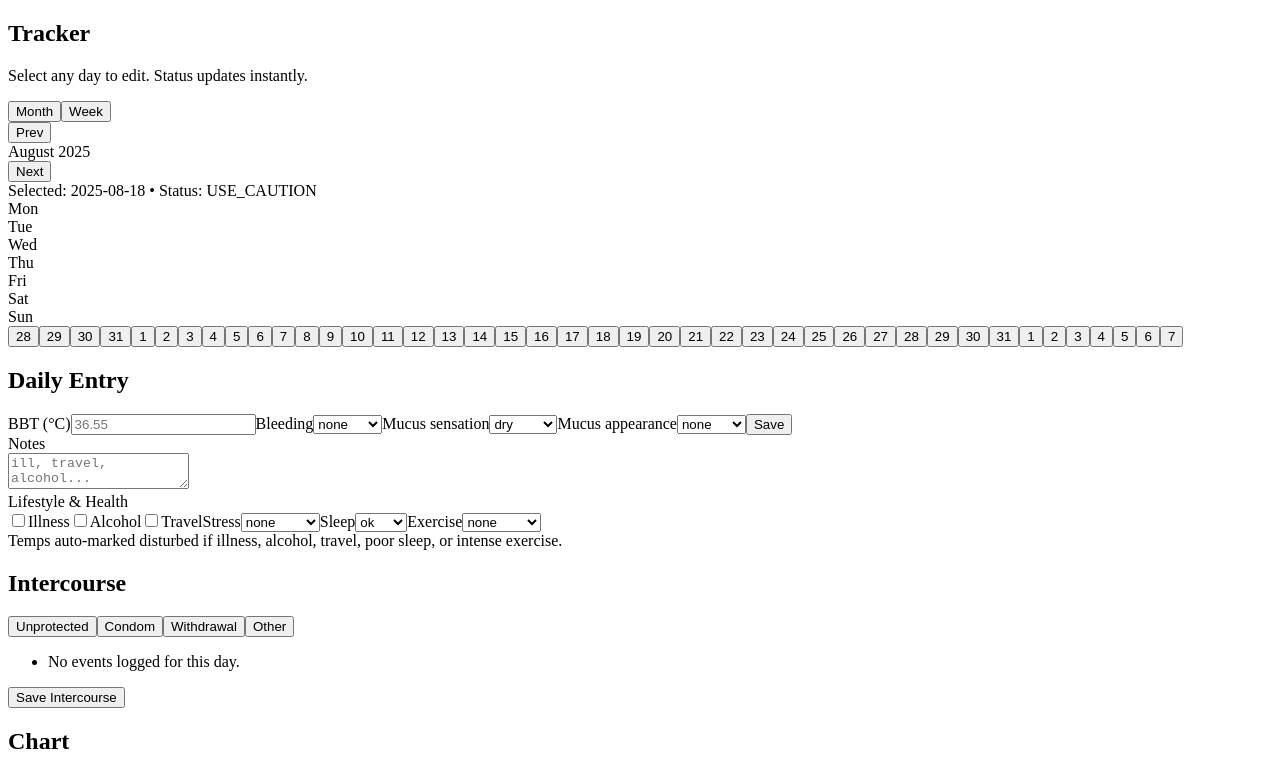
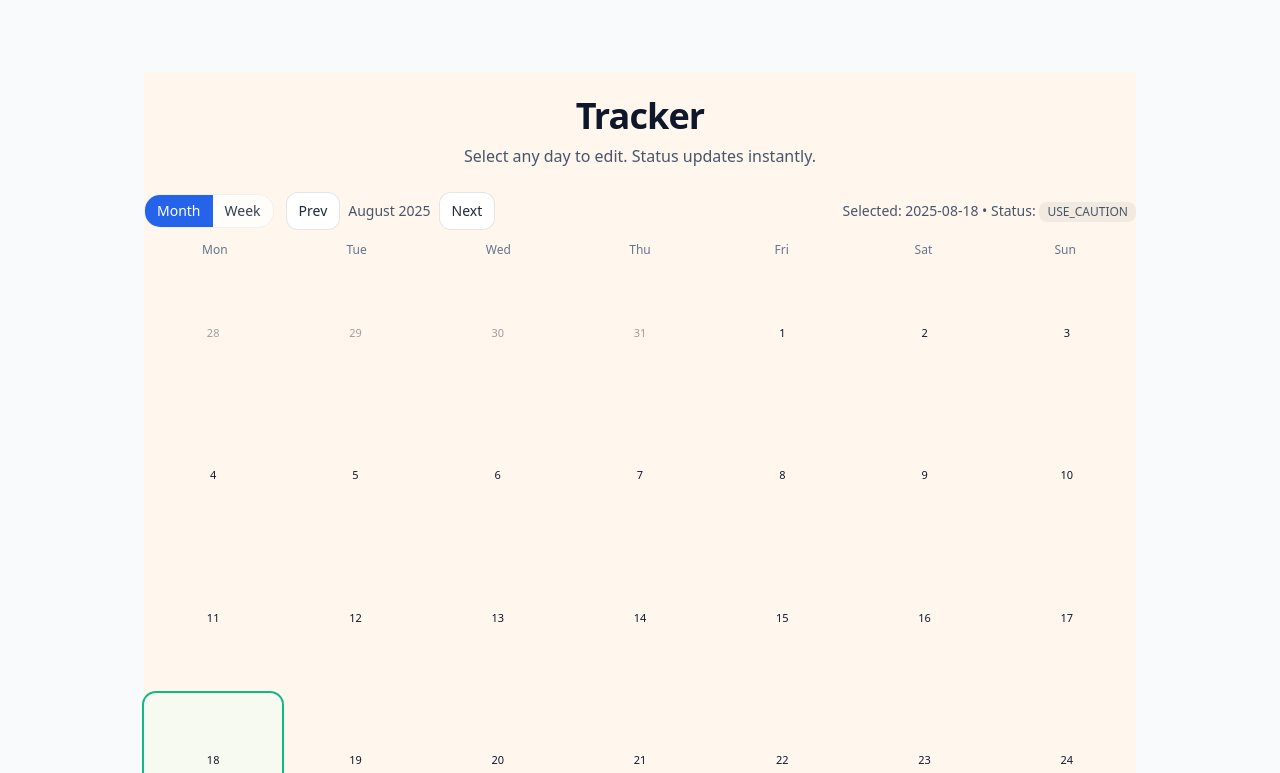
Before and after one commit to kstatulevicius-art/sensiplan-starter, a Next.js app: page /app in a window 1280 px wide. Shown: the top 773 px of the page. Built offline with nearby package versions, Linux system fonts and the light colour scheme.

Commit message:
Add files via upload

```diff
--- a/app/globals.css
+++ b/app/globals.css
@@ -1,71 +1,49 @@
+
 @tailwind base;
 @tailwind components;
 @tailwind utilities;
 
-/* Light glass theme */
-:root {
-  --bg: #f6f9ff;
-  --fg: #0b1220;
-  --muted: #5f6b88;
-  --glass-bg: rgba(255,255,255,0.7);
-  --glass-border: rgba(255,255,255,0.65);
+/* --- Global safety & layout guards --- */
+*, *::before, *::after { box-sizing: border-box; }
+
+/* Keep media responsive */
+img, svg, video, canvas { display: block; max-width: 100%; height: auto; }
+
+/* Prevent layout overflow from long content */
+.app-container { min-width: 0; }
+section, .glass, .card { min-width: 0; }
+
+/* Inputs & buttons should never overflow their parent */
+input, select, textarea, button {
+  max-width: 100%;
+  min-width: 0;
+}
+/* Make form controls block-level by default inside grids to avoid overflow */
+form input, form select, form textarea, form button {
+  width: 100%;
 }
 
-* { box-sizing: border-box; }
-html, body {
-  background: radial-gradient(1200px 800px at 10% -10%, #e6f0ff 0%, #f9fbff 50%, #ffffff 100%);
-  color: var(--fg);
-  font-synthesis-weight: none;
-  text-rendering: optimizeLegibility;
-  -webkit-font-smoothing: antialiased;
-  -moz-osx-font-smoothing: grayscale;
-  min-height: 100%;
+/* Glass cards: ensure clipping and consistent radius */
+.glass {
+  @apply rounded-xl overflow-hidden;
 }
 
-a { text-decoration: none; color: inherit; }
-
-.container { @apply mx-auto max-w-6xl px-6; }
-
-/* Glass UI primitives */
-.glass {
-  background: var(--glass-bg);
-  border: 1px solid var(--glass-border);
-  backdrop-filter: saturate(180%) blur(14px);
-  -webkit-backdrop-filter: saturate(180%) blur(14px);
-  box-shadow:
-    0 1px 0 rgba(255,255,255,0.7) inset,
-    0 10px 30px rgba(16, 24, 40, 0.06);
-  @apply rounded-3xl;
+/* Button base (non-intrusive if you already have .btn from components) */
+.btn {
+  @apply inline-flex items-center justify-center px-3 py-2 rounded-xl bg-slate-900 text-white text-sm;
+}
+.btn.secondary {
+  @apply bg-white text-slate-800 border border-black/10;
+}
+.badge {
+  @apply inline-block px-2 py-0.5 rounded-lg text-xs bg-black/5;
 }
 
-.card { @apply glass p-6 md:p-8; }
-
-.btn {
-  @apply inline-flex items-center justify-center gap-2 rounded-2xl px-5 py-2.5 font-medium transition;
-  background: linear-gradient(180deg, #3b82f6 0%, #2563eb 100%);
-  color: white;
-  box-shadow: 0 6px 16px rgba(37, 99, 235, 0.35);
-}
-.btn:hover { filter: brightness(1.05); transform: translateY(-1px); }
-.btn.secondary {
-  background: rgba(255,255,255,0.8);
-  color: #0b1220;
-  border: 1px solid rgba(0,0,0,0.05);
-  box-shadow: 0 6px 16px rgba(16, 24, 40, 0.06);
-}
-.badge {
-  @apply inline-flex items-center px-2.5 py-1 rounded-full text-xs font-semibold;
-  background: rgba(59,130,246,0.12);
-  color: #0b3e9b;
+/* Ensure grid cards align neatly */
+.grid { align-items: stretch; }
+@media (min-width: 768px) {
+  .md\:grid-cols-2 > * { min-width: 0; }
 }
 
-.header-glass {
-  background: rgba(255,255,255,0.6);
-  border-bottom: 1px solid rgba(255,255,255,0.6);
-  backdrop-filter: saturate(180%) blur(12px);
-}
-
-/* Prose tweaks */
-.prose { @apply leading-relaxed; }
-.prose h1 { @apply text-3xl md:text-4xl font-semibold; }
-.prose p { color: var(--muted); }
+/* Small tweaks for calendar buttons so they don't shift layout */
+button.btn.secondary { white-space: nowrap; }
--- a/app/layout.tsx
+++ b/app/layout.tsx
@@ -1,3 +1,5 @@
+import './globals.css'
+
 export const metadata = {
   title: 'Sensiplan Tracker',
   description: 'Offline-first symptothermal fertility tracker using Sensiplan',
@@ -7,7 +9,11 @@ export const metadata = {
 export default function RootLayout({ children }: { children: React.ReactNode }) {
   return (
     <html lang="en">
-      <body>{children}</body>
+      <body className="min-h-dvh bg-slate-50 text-slate-900 antialiased">
+        <div className="app-container mx-auto max-w-5xl px-4 py-4">
+          {children}
+        </div>
+      </body>
     </html>
   )
 }
```
